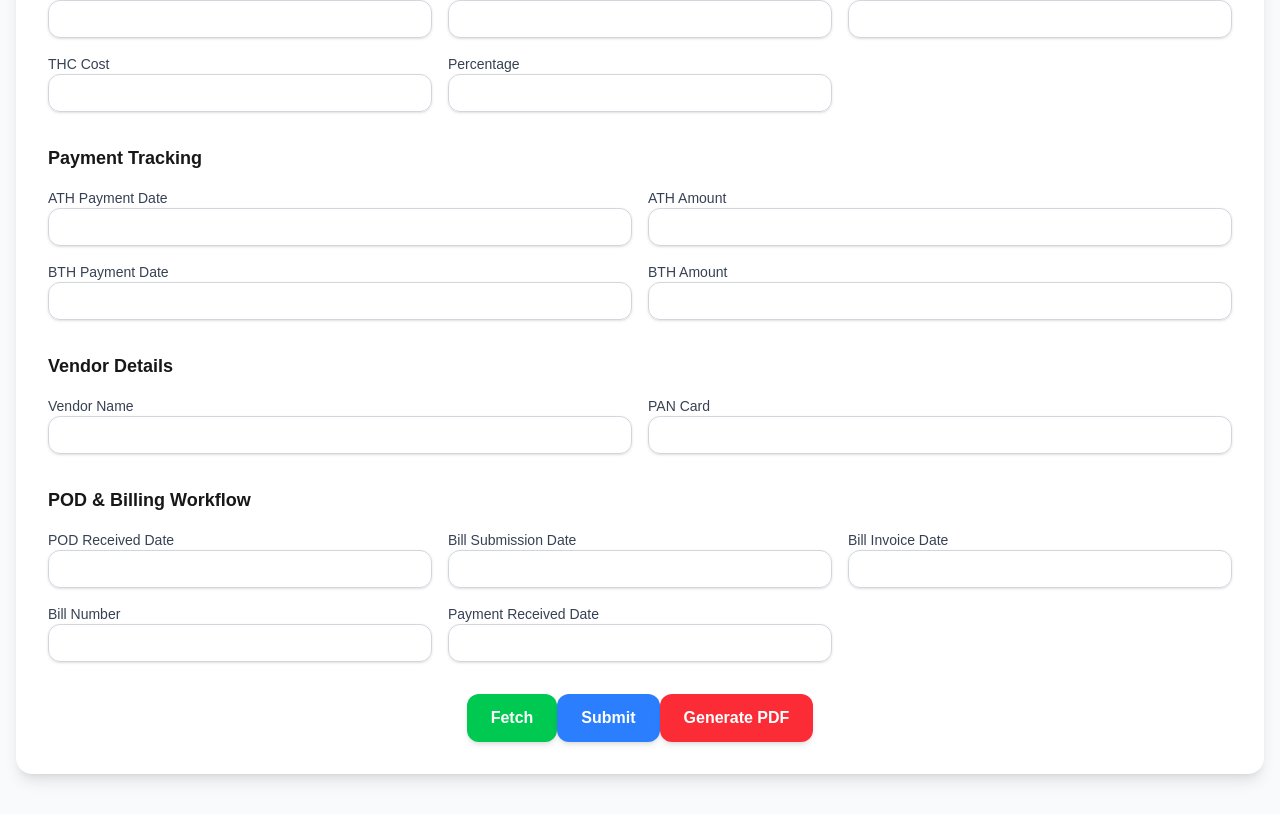
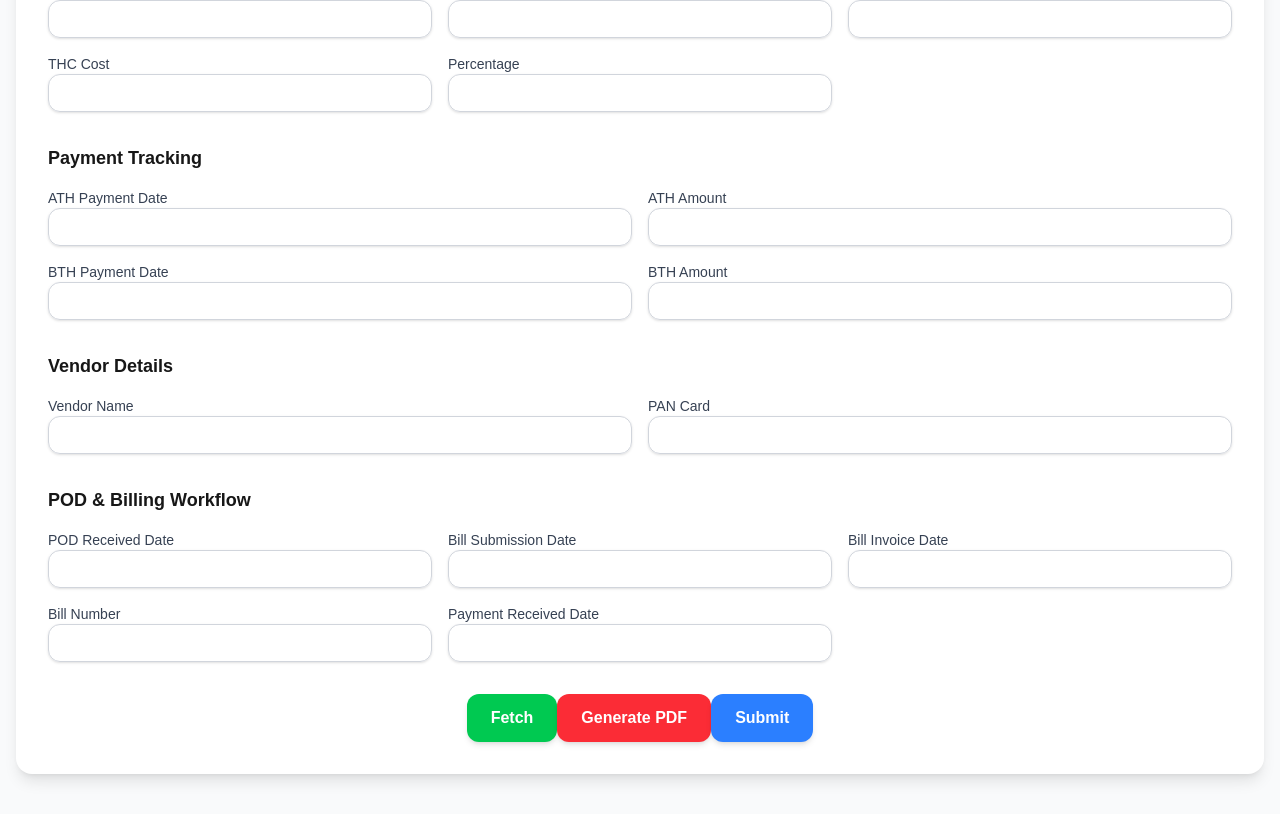
Before and after one commit to Imposter09/ARCH, a Next.js app: page /main in a window 1280 px wide. Shown: the part 1890-2704 px from the top of the page. Built offline with nearby package versions, Linux system fonts and the light colour scheme.

Commit message:
button pos

```diff
--- a/app/main/page.js
+++ b/app/main/page.js
@@ -549,7 +549,15 @@ const inputClass =
               disabled={loading}
             >
               {loading ? "Fetching..." : "Fetch"}
-            </button>
+          </button>
+            <button
+            type="button"
+            onClick={generatePDF}
+            className="bg-red-500 text-white px-6 py-3 rounded-xl font-semibold shadow-md hover:bg-red-600 hover:shadow-lg transition duration-300 transform hover:-translate-y-1"
+            disabled={pdfLoading}
+          >
+            {pdfLoading ? "Generating PDF..." : "Generate PDF"}
+          </button>
 
   <button
               type="button"
@@ -560,14 +568,7 @@ const inputClass =
               {pdfLoading ? "Submitting" : "Submit"}
             </button>
             {/* ADD THIS BUTTON: PDF Generation */}
-            <button
-              type="button"
-              onClick={generatePDF}
-              className="bg-red-500 text-white px-6 py-3 rounded-xl font-semibold shadow-md hover:bg-red-600 hover:shadow-lg transition duration-300 transform hover:-translate-y-1"
-              disabled={pdfLoading}
-            >
-              {pdfLoading ? "Generating PDF..." : "Generate PDF"}
-            </button>
+
           </div>
           </div>
           </div>
```
